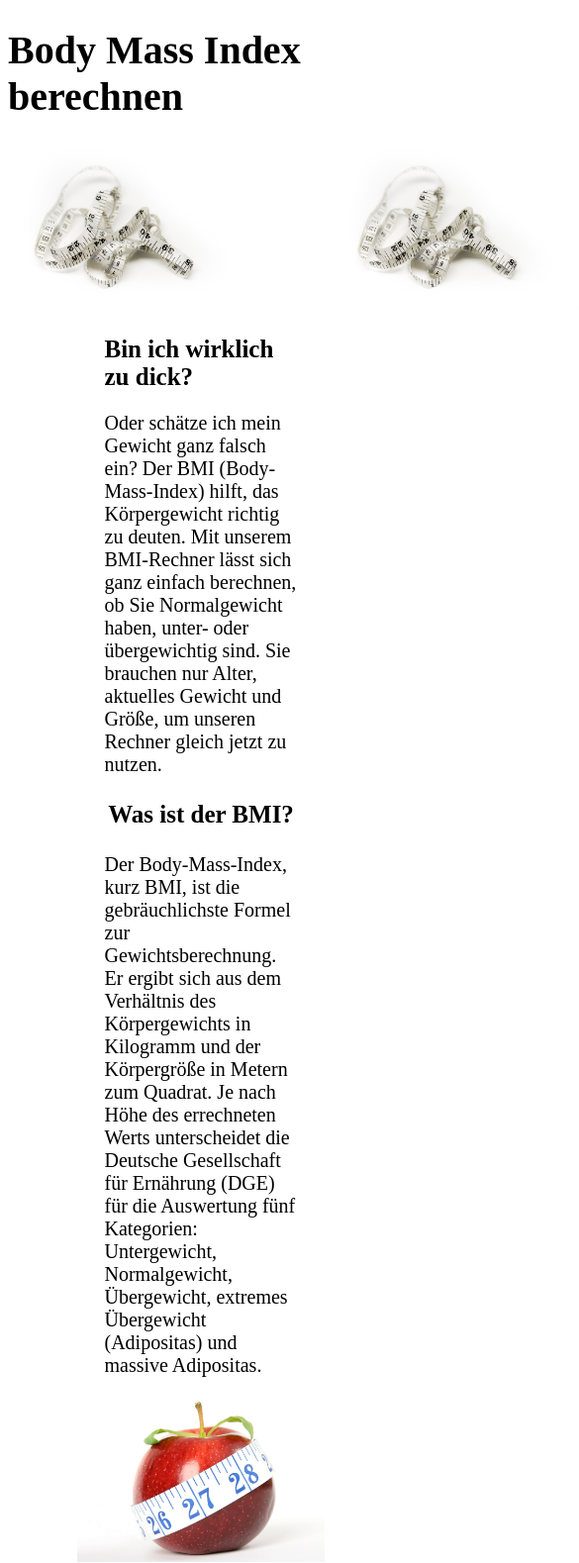
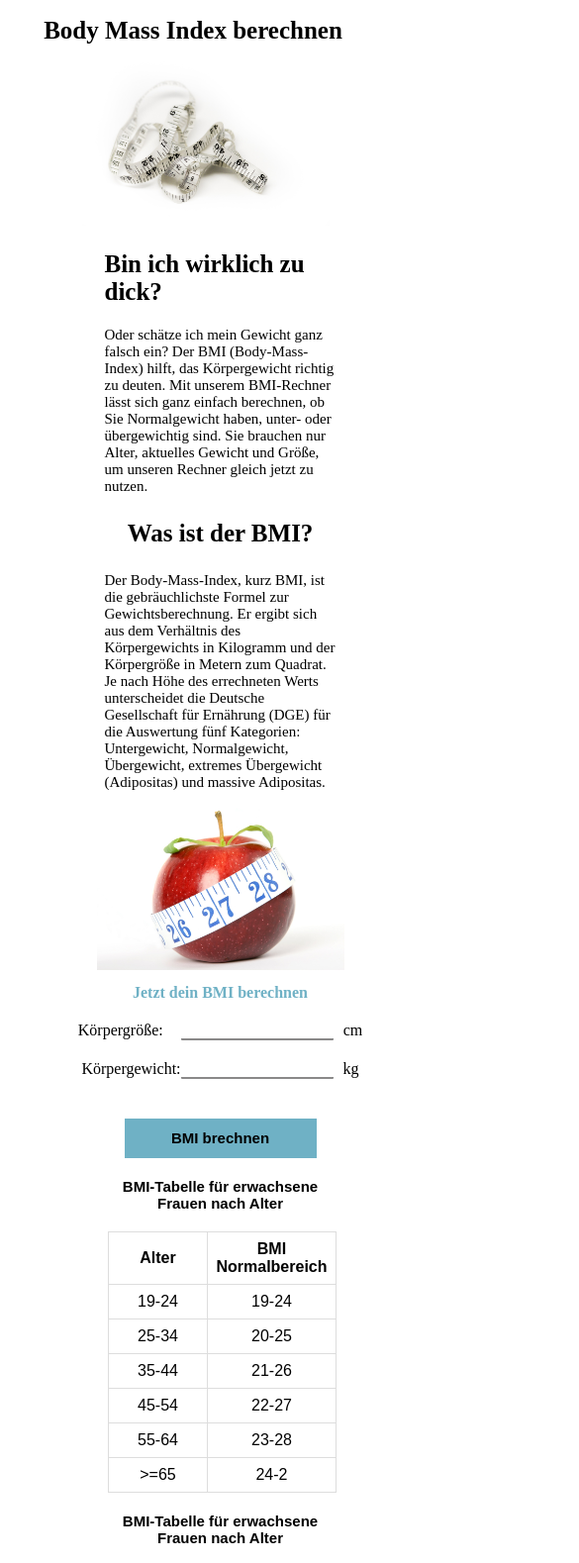
Before and after one commit to FBW-WD-22-D03-22/project-bmi-Sidi-k, a plain HTML site: page index.html in a window 390 px wide. Shown: the top 1579 px of the page at 99% size, 585 px wide, since content can reach past the window. Drawn offline with Linux system fonts and the light colour scheme.

Commit message:
Aufgabe  Fertig

```diff
--- a/index.html
+++ b/index.html
@@ -10,7 +10,7 @@
 <body>
     <div>
         <h1>Body Mass Index berechnen</h1>
-        <img src="measuring-tape-953422_1920.jpg" alt="">
+        <img id="bild-tape2" src="measuring-tape-953422_1920.jpg" alt="">
         <img id="bild-tape" src="measuring-tape-953422_1920.jpg" alt="">
     </div>
     <div >
@@ -161,7 +161,7 @@
             <div>
 
                 <table id="mann-tabelle">
-                  <h4 id="h4-mann">BMI-Tabelle für erwachsene Männer nach Alter</h4>
+                  <h4 id="h4-damen">BMI-Tabelle für erwachsene Männer nach Alter</h4>
                   <tr>
                     <th>Alter</th>
                     <th>Normalbereich des BMI</th>
--- a/style.css
+++ b/style.css
@@ -31,8 +31,10 @@ button{
     font-size: 15px;
 }
 button:hover{
-    color: white;
+    color:  rgb(111, 177, 197);
     cursor: pointer;
+    background-color: transparent;
+    border: solid 1px rgb(111, 177, 197);
 }
 input[type=number] {
     border: none;
@@ -69,9 +71,6 @@ td, th {
     text-align: center;
     width: 50%;
 }
-
-
-
 #damen-tabelle{
     background-color: rgb(227, 243, 243);
 }
@@ -79,37 +78,27 @@ td, th {
 #mann-tabelle{
     background-color: rgb(224, 213, 203);
 }
-
-
 #tabele{
     display: flex;
 }
-
 table{
     height: 100px;
     margin-left: 3px;
 }
-
 #ausgabe{
     display: flex;
     justify-content: center;
     font-size: 30px;
 }
-
 input{
     width: 150px;
 }
-
-
 #grosse{
     margin-left: 18px;
-
 }
-
 img{
     width: 250px;
     display: inline;
-
 }
 #bild-apfel{
     display: flex;
@@ -119,5 +108,46 @@ img{
 #bild-tape{
     position: absolute;
     left: 86%;
+}
 
-}
+
+
+
+@media only screen and (max-width: 970px) {
+    body {
+        padding-bottom: 50px;
+
+    }
+
+    h1{
+        display: flex;
+        justify-content: center;
+        font-size: 25px;
+    }
+    #bild-tape2{
+        position: relative;
+        left: 20%;
+    }
+    main{
+        width: 60vw;
+    }
+    #tabele{
+        display: block;
+    }
+    #bild-tape {
+        display: none;
+        position: absolute;
+    }
+    p{
+        font-size: 15px;
+    }
+    #h2bmibrechnen{
+        font-size: 16px;
+    }
+    #h4-damen {
+        font-size: 15px;
+
+    }
+
+
+  }
```
Also changed, not shown: index.js (line endings or trailing spaces).
